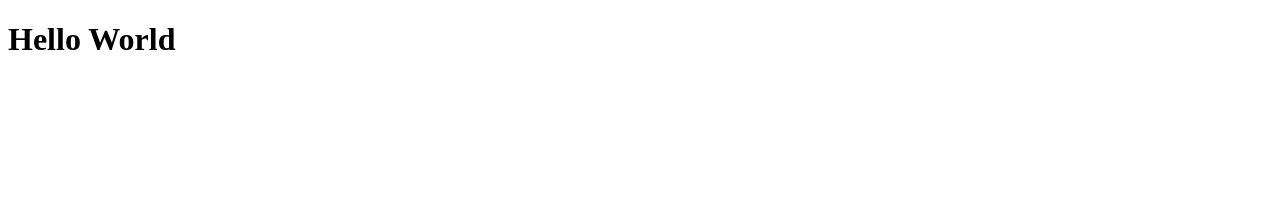
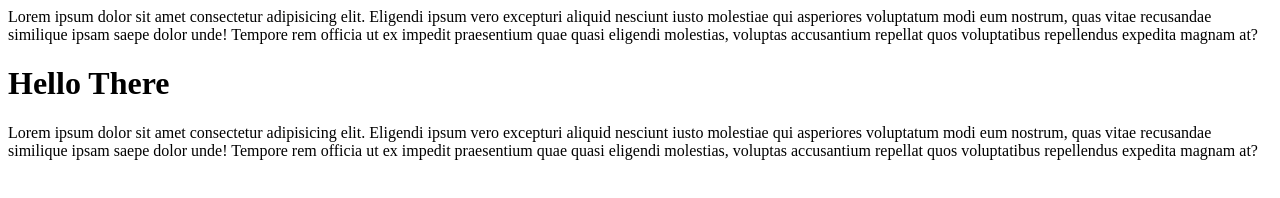
Before and after one commit to SilverWings47/Git-Test, a plain HTML site: page index.html in a window 1280 px wide. Drawn offline with Linux system fonts and the light colour scheme.

Commit message:
Added text

```diff
--- a/index.html
+++ b/index.html
@@ -7,6 +7,10 @@
     <title>Document</title>
 </head>
 <body>
-    <h1>Hello World</h1>
+    <div>Lorem ipsum dolor sit amet consectetur adipisicing elit. Eligendi ipsum vero excepturi aliquid nesciunt iusto molestiae qui asperiores voluptatum modi eum nostrum, quas vitae recusandae similique ipsam saepe dolor unde! Tempore rem officia ut ex impedit praesentium quae quasi eligendi molestias, voluptas accusantium repellat quos voluptatibus repellendus expedita magnam at?</div>
+
+    <h1>Hello There</h1>
+
+    <div>Lorem ipsum dolor sit amet consectetur adipisicing elit. Eligendi ipsum vero excepturi aliquid nesciunt iusto molestiae qui asperiores voluptatum modi eum nostrum, quas vitae recusandae similique ipsam saepe dolor unde! Tempore rem officia ut ex impedit praesentium quae quasi eligendi molestias, voluptas accusantium repellat quos voluptatibus repellendus expedita magnam at?</div>
 </body>
 </html>
```
